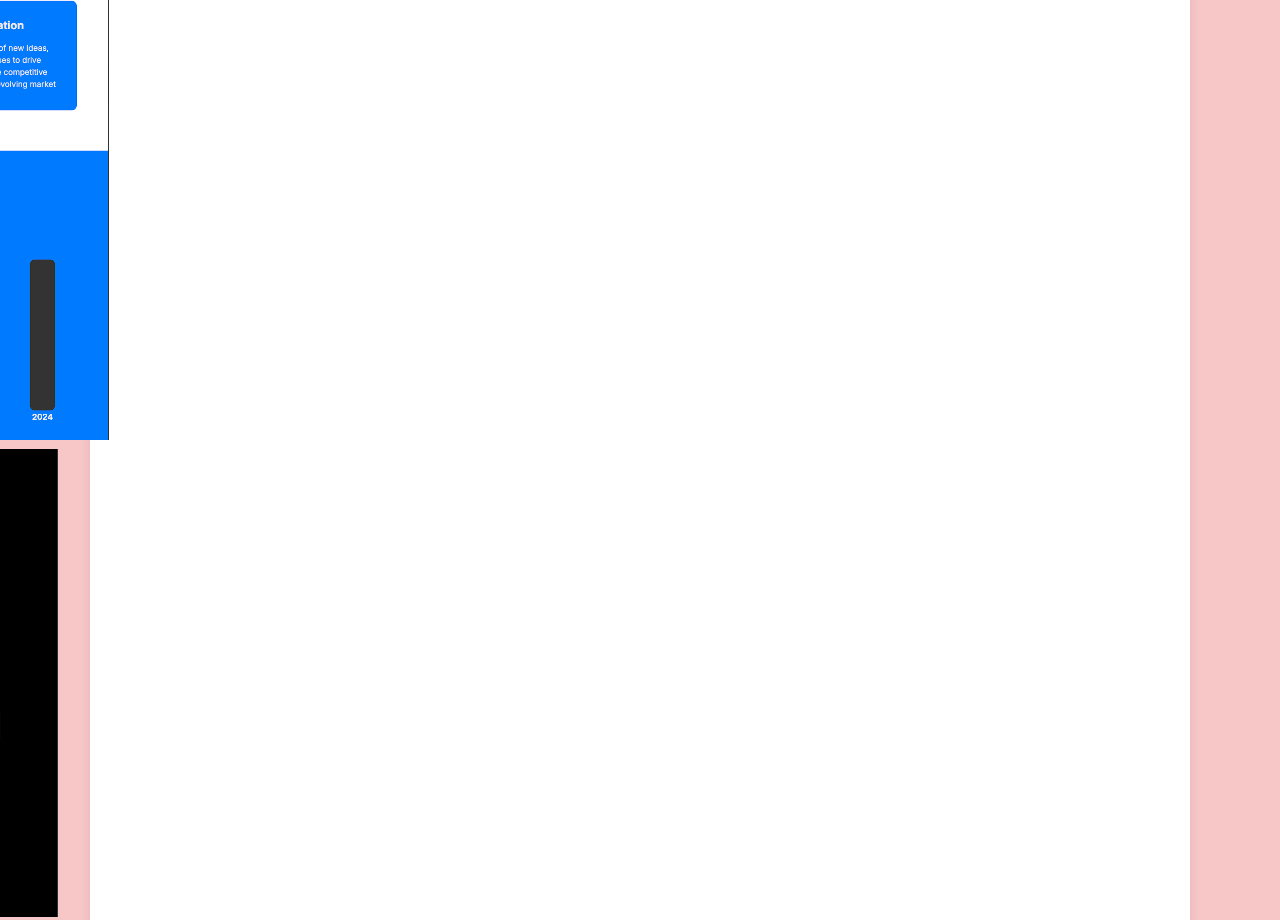
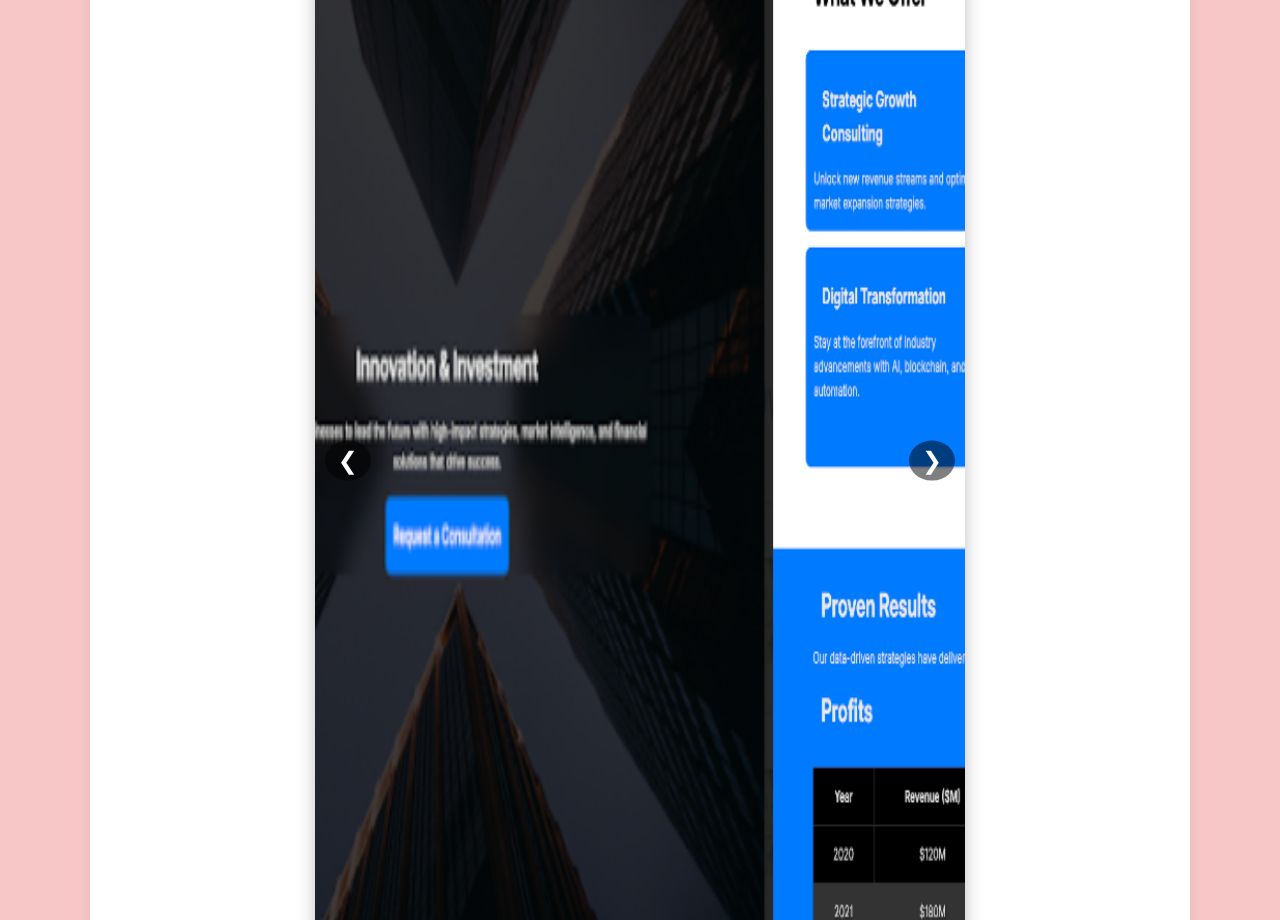
Before and after one commit to MECarpenter/CaseStudy-Portfolio, a plain HTML site: page index.html in a window 1280 px wide. Shown: the part 1600-2520 px from the top of the page. Drawn offline with nearby package versions, Linux system fonts and the light colour scheme.

Commit message:
modifiiying carousell

```diff
--- a/style.css
+++ b/style.css
@@ -142,7 +142,7 @@ footer {
 }
 /* ===== IMAGES & LOGO ===== */
 .logo {
-    width: 180px;
+    width: 300px;
     display: block;
     margin: 40px auto 10px;
     animation: fadeIn 1.5s ease;
@@ -194,23 +194,55 @@ footer {
     }
 }
 /* ================================
-   CAROUSEL STYLING
+   MAIN CAROUSEL STRUCTURE
 ================================ */
-/* Smaller version of the carousel */
-.small-carousel {
-    max-width: 420px; /* narrower width */
-    margin: 1.5rem auto 3rem; /* slightly more space at the bottom */
+.carousel {
+    position: relative;
+    max-width: 650px;
+    margin: 2rem auto;
+    overflow: hidden;
+    border-radius: 12px;
+    box-shadow: 0 4px 18px rgba(0, 0, 0, 0.25);
+    background: #fff;
 }
 
-    .small-carousel .slides img {
-        border-radius: 10px;
-        transform: scale(0.95); /* makes images visually smaller */
+.slides {
+    display: flex;
+    transition: transform 0.5s ease;
+}
+
+    .slides img {
+        width: 100%;
+        height: auto;
+        flex-shrink: 0;
+        border-radius: 12px;
     }
 
-    .small-carousel button {
-        font-size: 1rem; /* smaller navigation buttons */
-        padding: 0.25rem 0.6rem;
+.carousel button {
+    position: absolute;
+    top: 50%;
+    transform: translateY(-50%);
+    background: rgba(0, 0, 0, 0.5);
+    color: #fff;
+    border: none;
+    font-size: 1.5rem;
+    padding: 0.4rem 0.8rem;
+    border-radius: 50%;
+    cursor: pointer;
+    transition: background 0.3s;
+}
+
+    .carousel button:hover {
+        background: rgba(0, 0, 0, 0.8);
     }
+
+.prev {
+    left: 10px;
+}
+
+.next {
+    right: 10px;
+}
 /* ================================
    LOGO + HEADER REFINEMENT
 ================================ */
```
